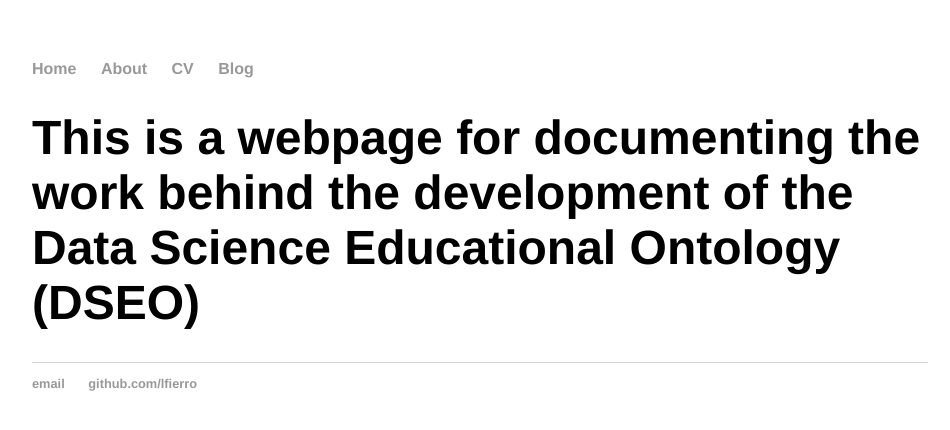
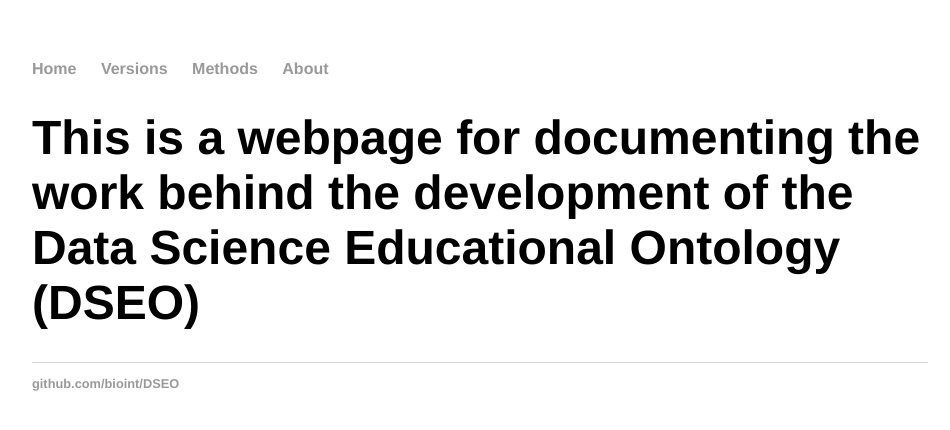
Before and after one commit to bioint/DSEO, a Jekyll site: the page built from docs/index.html, in a window 1280 px wide. Shown: the top 430 px of the page, without its empty margins (160-1110 px from the left). Built offline with Jekyll 4.4.1, drawn with Linux system fonts in a browser that asks for light colours.

Commit message:
update layout

```diff
--- a/docs/_layouts/default.html
+++ b/docs/_layouts/default.html
@@ -9,9 +9,9 @@
 			<nav>
 	    		<ul>
 	        		<li><a href="/">Home</a></li>
-		        	<li><a href="/Versions">About</a></li>
-	        		<li><a href="/Methods">CV</a></li>
-	        		<li><a href="/About">Blog</a></li>
+		        	<li><a href="/Versions">Versions</a></li>
+	        		<li><a href="/Methods">Methods</a></li>
+	        		<li><a href="/About">About</a></li>
 	    		</ul>
 			</nav>
 			<div class="container">
@@ -21,8 +21,7 @@
 			</div><!-- /.container -->
 			<footer>
 	    		<ul>
-	        		<li><a href="mailto:lfierro@isi.edu">email</a></li>
-	        		<li><a href="https://github.com/lfierro">github.com/lfierro</a></li>
+	        		<li><a href="https://github.com/bioint/DSEO">github.com/bioint/DSEO</a></li>
 				</ul>
 			</footer>
 		</body>
```
